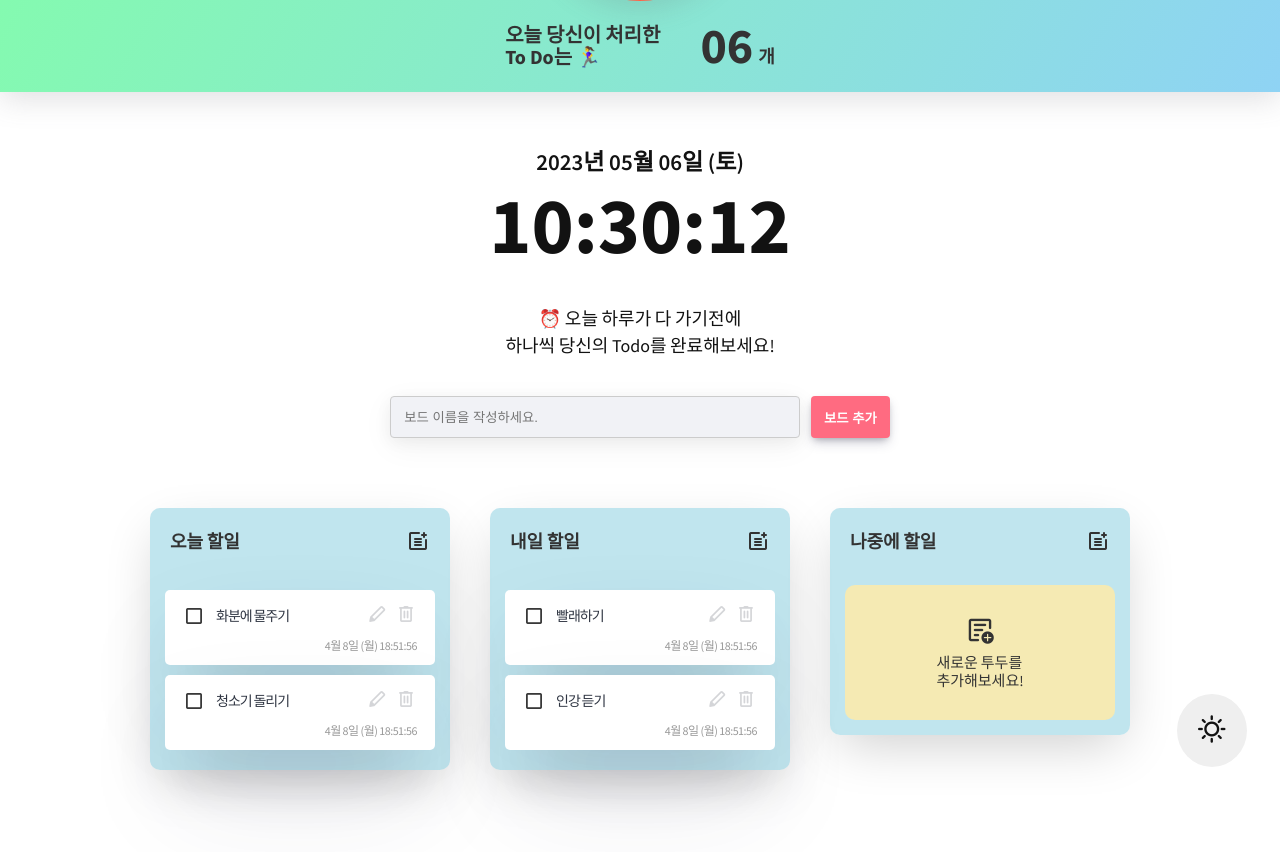
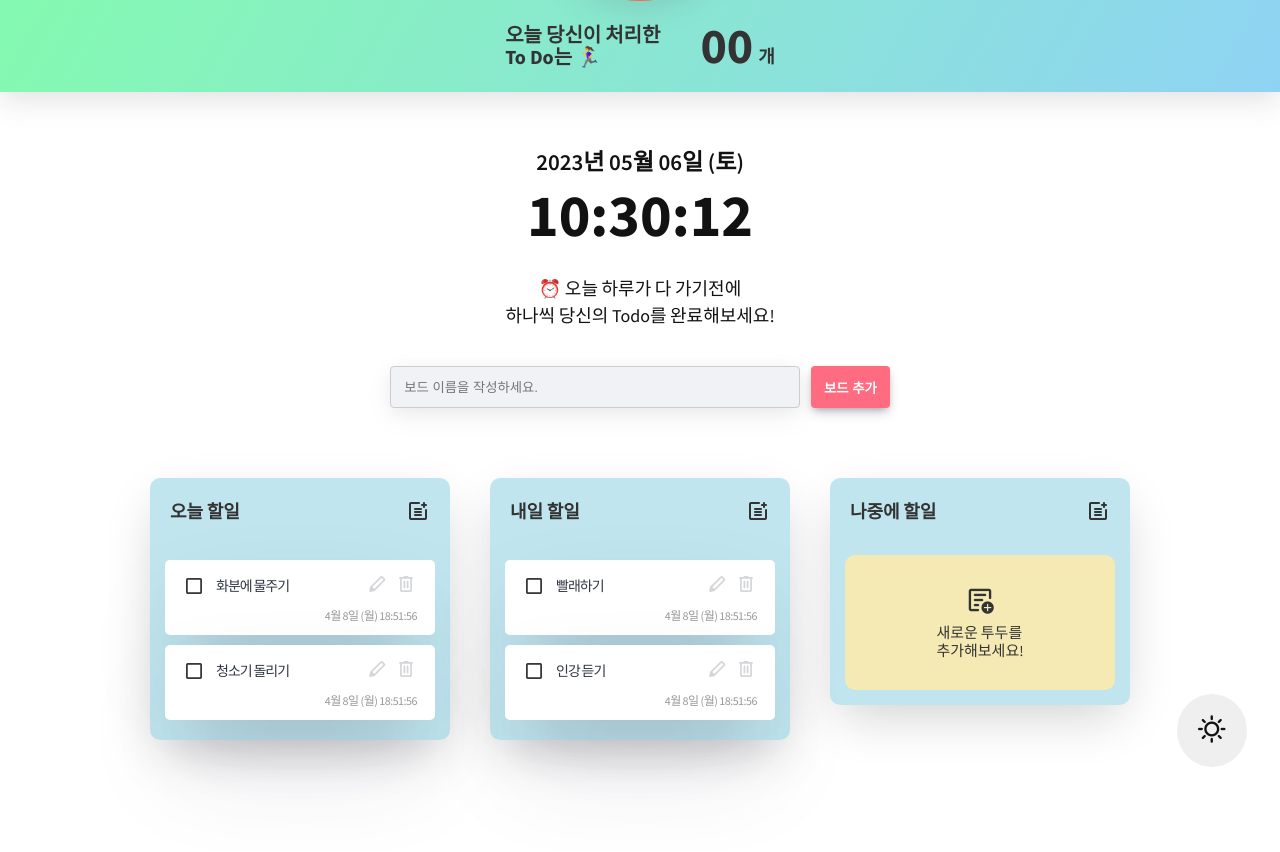
Before and after one commit to fbc93/time-rabbit-todo-app, a React (Create React App) app: page / in a window 1280 px wide. Shown: the top 852 px of the page. Built offline with nearby package versions, Linux system fonts and the light colour scheme.

Commit message:
Feat: 모든 투두의 합계 구현 시간 및 숫자 포맷 유틸 추가

```diff
--- a/src/components/header.tsx
+++ b/src/components/header.tsx
@@ -11,7 +11,7 @@ const Wrapper = styled.div`
   }
 
   .time {
-    font-size:8rem;
+    font-size:6rem;
     margin-bottom:0.5em;
     font-weight:bold;
   }
--- a/src/components/todo.tsx
+++ b/src/components/todo.tsx
@@ -12,7 +12,7 @@ const Wrapper = styled.div<{ isDragging: boolean, isComplete: boolean }>`
   margin:0.5em 0;
   border-radius:0.5em;
   box-shadow: rgba(50, 50, 93, 0.25) 0px 50px 100px -20px, rgba(0, 0, 0, 0.3) 0px 30px 60px -30px;
-  transition: all 0.2s ease-in-out;
+  transition: border 0.2s ease-in-out;
 
   &:hover {
     button {
--- a/src/components/todoResult.tsx
+++ b/src/components/todoResult.tsx
@@ -1,4 +1,8 @@
+import { useEffect } from "react";
+import { useRecoilState, useRecoilValue } from "recoil";
 import styled from "styled-components";
+import { BoardState } from "../atoms";
+import { makeNumValueFormat } from "../utils";
 
 const Wrapper = styled.div`
   background-image: ${(props) => props.theme.resultBg};
@@ -43,6 +47,27 @@ const RightBox = styled.div`
 
 const TodoResult = () => {
 
+  //isComplete 개수 체크
+  const boardsArray = useRecoilValue(BoardState);
+  const boardsTodosArray = Object.keys(boardsArray).map(
+    (index) => boardsArray[+index].toDos
+  );
+
+  const existTodosArray = boardsTodosArray.filter(
+    (array) => array.length > 0
+  );
+
+  const isCompleteArray = Object.keys(existTodosArray)
+    .map((index) => [...existTodosArray[+index]]
+      .map((toDo) => toDo.isComplete));
+
+  const isCompleteTrueArray = isCompleteArray
+    .map((array) => array
+      .filter((value) => value === true).length);
+
+  const sumArrayValues = (sum: number, currentValue: number) => sum + currentValue;
+  const isCompleteLength = isCompleteTrueArray.reduce(sumArrayValues, 0);
+
   return (
     <Wrapper id="todoResult">
       <Container>
@@ -51,7 +76,7 @@ const TodoResult = () => {
           <div>To Do는 🏃‍♀️</div>
         </LeftBox>
         <RightBox>
-          <div className="number">06</div>
+          <div className="number">{makeNumValueFormat(isCompleteLength)}</div>
           <div>개</div>
         </RightBox>
       </Container>
--- a/src/utils.ts
+++ b/src/utils.ts
@@ -1,3 +1,4 @@
+//date format
 export const makeDateFormat = (value:Date) => {
 
   const valueDate = new Date(value);
@@ -12,3 +13,8 @@ export const makeDateFormat = (value:Date) => {
 
   return `${month}월 ${date}일 (${dayArr[day]}) ${hour}:${minute}:${second}`;
 }
+
+//number format
+export const makeNumValueFormat = (value: number) => {
+  return value.toString().length < 2 ? '0' + value : value;
+}
```
